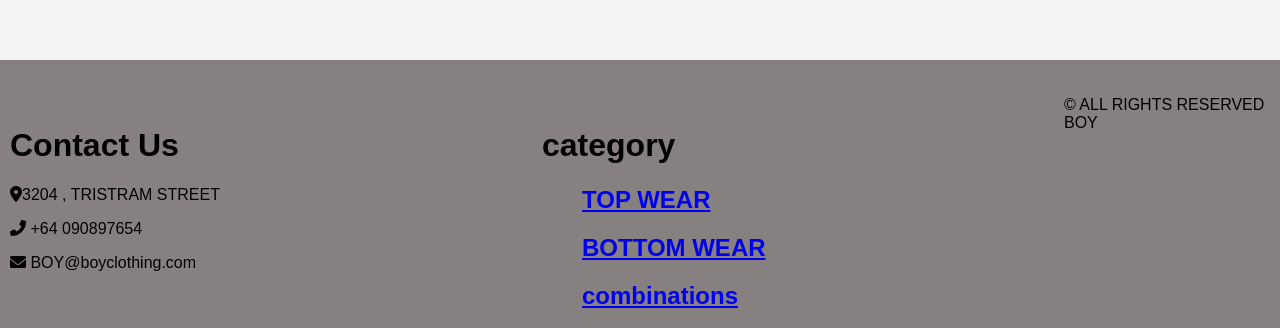
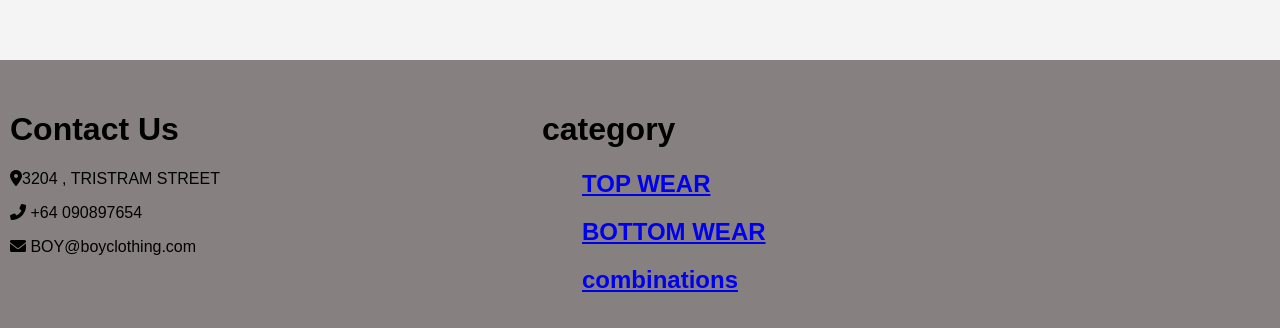
Before and after one commit to ARUNKUMARPRADHAN/FADI-AND-ARUN-A2, a plain HTML site: page details.html in a window 1280 px wide. Shown: the part 908-1236 px from the top of the page. Drawn offline with Linux system fonts and the light colour scheme.

Commit message:
Update details.html

```diff
--- a/details.html
+++ b/details.html
@@ -251,9 +251,7 @@ width: auto;
       </a>
 
       </div>
-      <DIV>
-          <P>&#169 ALL RIGHTS RESERVED BOY</P>
-      </DIV>
+
 
 
 
```
